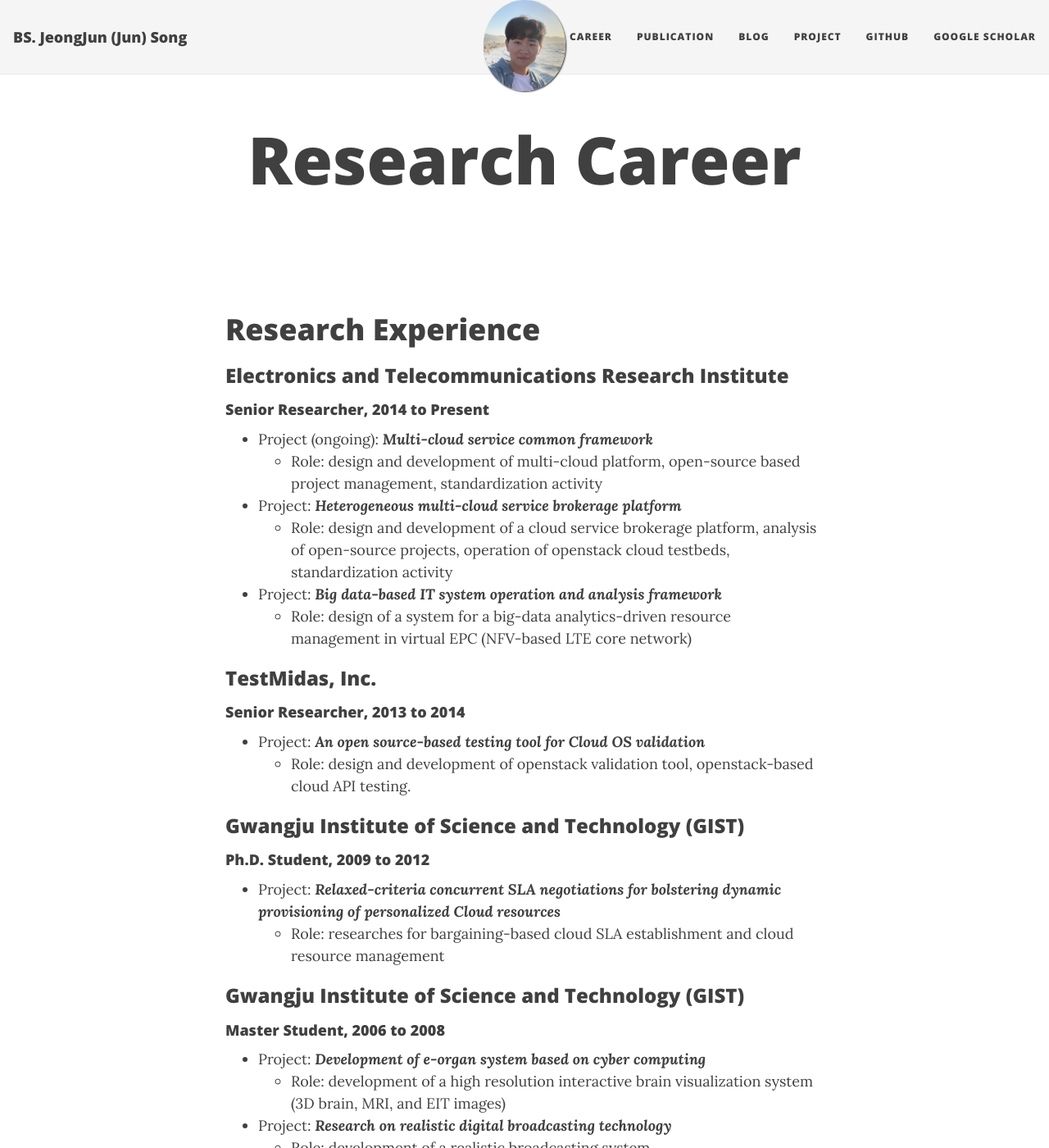
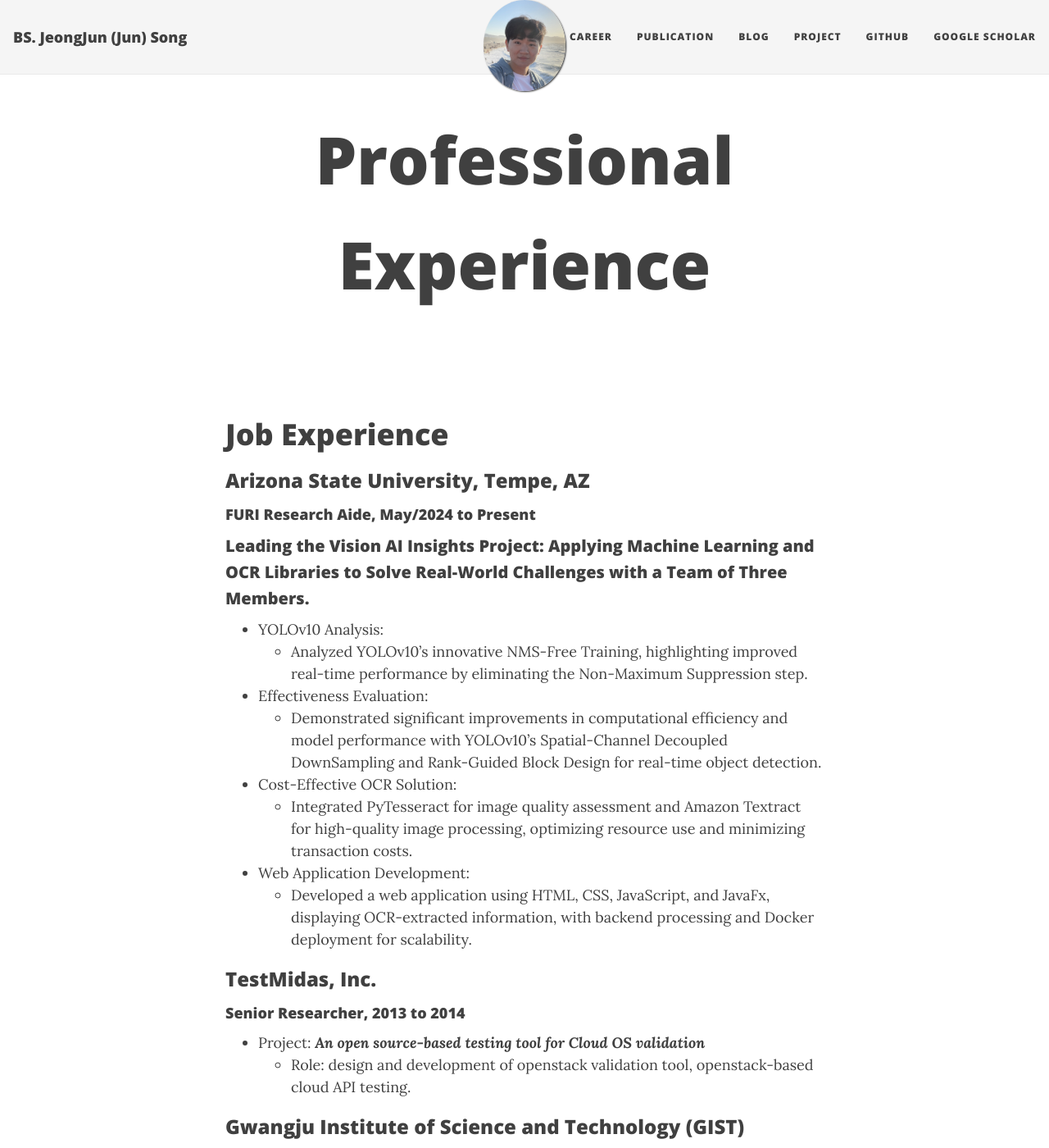
Before and after one commit to songjeongjun320/songjeongjun320.github.io, a Jekyll site: the page built from career.md, in a window 1280 px wide and 1400 px high. Shown: the whole window at 82% size. Built offline with Jekyll 4.4.1, drawn with Linux system fonts in a browser that asks for light colours; nearby versions of some CDN libraries.

Commit message:
07/21/2024

```diff
--- a/_config.yml
+++ b/_config.yml
@@ -16,7 +16,7 @@
   Publication: "publication"
   Blog: "blog"
   Project: "project"
-  GitHub: "https://github.com/seokho-son"
+  GitHub: "https://github.com/songjeongjun320"
   Google Scholar: "https://scholar.google.com/citations?user=seokhoson"
 
 
--- a/career.md
+++ b/career.md
@@ -1,22 +1,28 @@
 ---
 layout: page
-title: Research Career
+title: Professional Experience
 ---
 
 <br/>
 
 
-# Research Experience
+# Job Experience
 
-### Electronics and Telecommunications Research Institute
-#### Senior Researcher, 2014 to Present
+### Arizona State University, Tempe, AZ
+#### FURI Research Aide, May/2024 to Present
+##### Leading the Vision AI Insights Project: Applying Machine Learning and OCR Libraries to Solve Real-World Challenges with a Team of Three Members.
 
-* Project (ongoing): _**Multi-cloud service common framework**_
-  * Role: design and development of multi-cloud platform, open-source based project management, standardization activity
-* Project: _**Heterogeneous multi-cloud service brokerage platform**_
-  * Role: design and development of a cloud service brokerage platform, analysis of open-source projects, operation of openstack cloud testbeds, standardization activity
-* Project: _**Big data-based IT system operation and analysis framework**_
-  * Role: design of a system for a big-data analytics-driven resource management in virtual EPC (NFV-based LTE core network)
+* YOLOv10 Analysis:
+  * Analyzed YOLOv10's innovative NMS-Free Training, highlighting improved real-time performance by eliminating the Non-Maximum Suppression step.
+
+* Effectiveness Evaluation:
+  * Demonstrated significant improvements in computational efficiency and model performance with YOLOv10's Spatial-Channel Decoupled DownSampling and Rank-Guided Block Design for real-time object detection.
+
+* Cost-Effective OCR Solution:
+  * Integrated PyTesseract for image quality assessment and Amazon Textract for high-quality image processing, optimizing resource use and minimizing transaction costs.
+
+* Web Application Development:
+  * Developed a web application using HTML, CSS, JavaScript, and JavaFx, displaying OCR-extracted information, with backend processing and Docker deployment for scalability.
 
 ### TestMidas, Inc.
 #### Senior Researcher,	2013 to 2014
```
Also changed, not shown: assets/img/seokho-square.jpg (deleted), assets/img/seokho.jpg (deleted).
